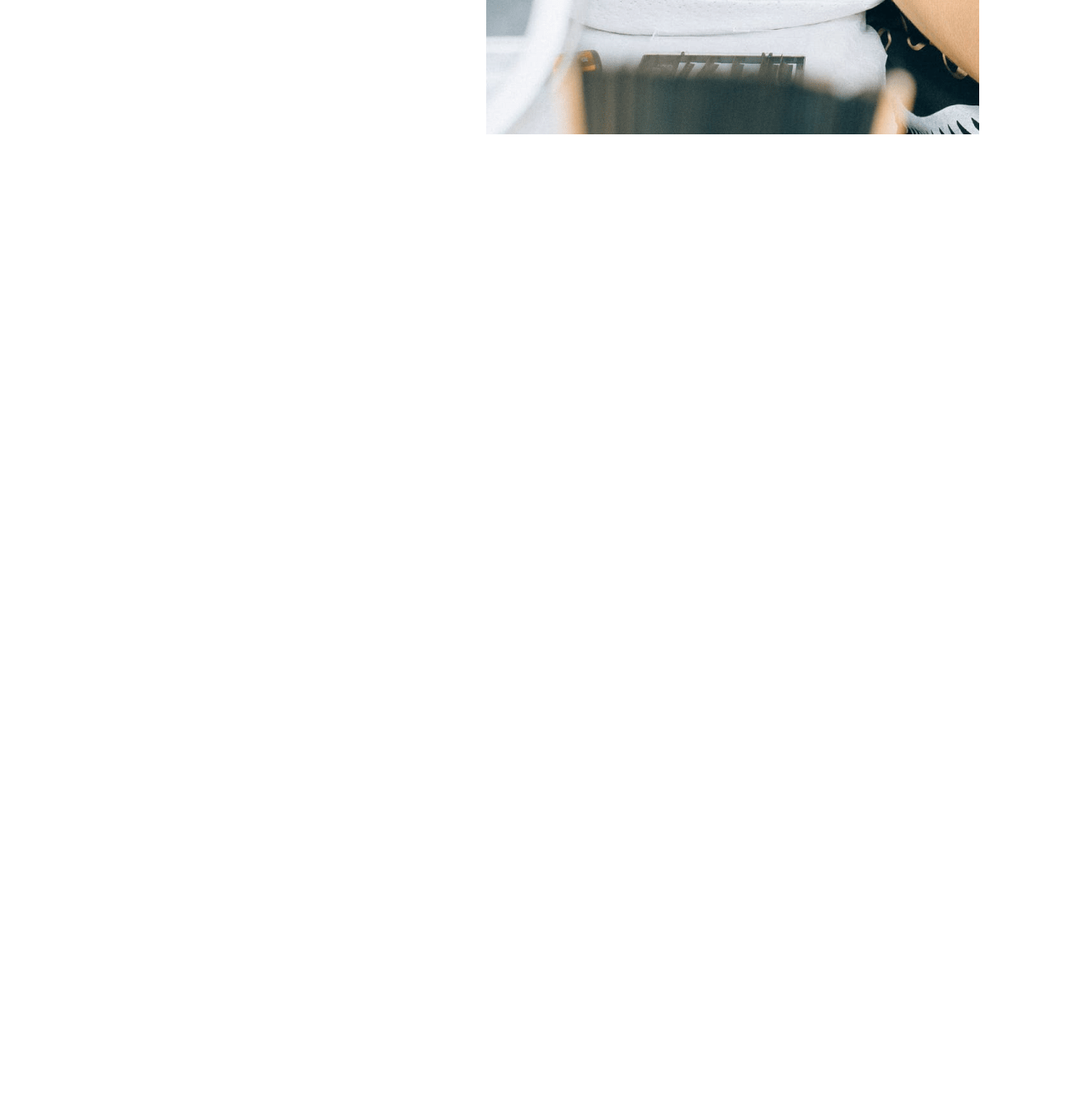
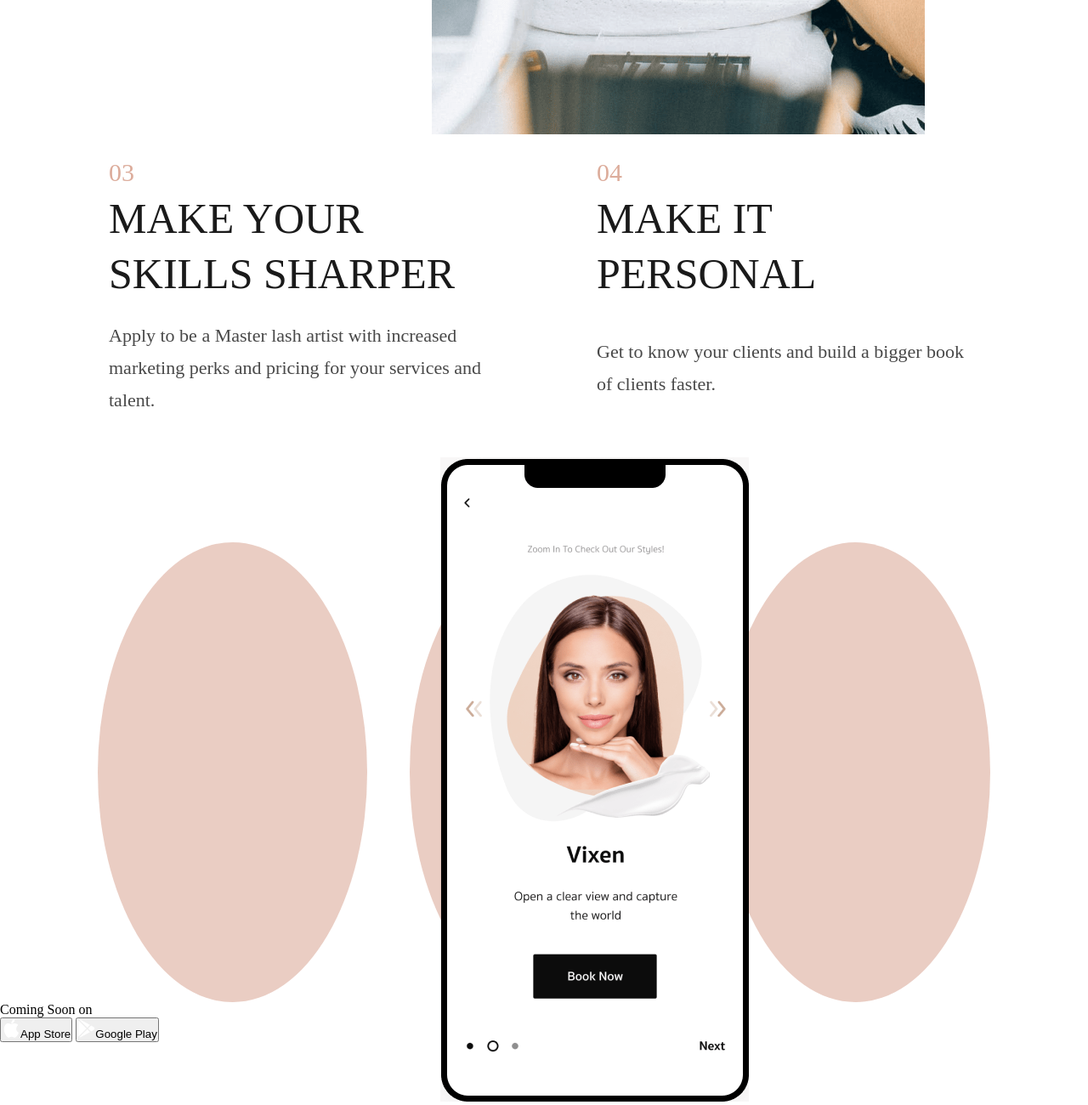
Before and after one commit to Nazarkooo/Salon, a plain HTML site: page index.html in a window 1280 px wide. Shown: the part 3592-4892 px from the top of the page at 85% size. Before the commit the page ends 3810 px from the top, so only its background shows below. Drawn offline with Linux system fonts and the light colour scheme; files whose address does not match are found by name.

Commit message:
Adding Fifth Block

```diff
--- a/css/style.scss
+++ b/css/style.scss
@@ -218,7 +218,7 @@
 
   .fourth__block__wrapper {
     margin: 0 auto;
-    width: 80%;
+    width: 70%;
     height: 1030px;
     display: flex;
     justify-content: space-between;
@@ -232,3 +232,59 @@
     margin-top: -120px;
   }
 }
+
+.fifth__block {
+  margin: 0 auto;
+  margin-top: 15%;
+  width: 100%;
+  height: 120vh;
+
+  .fifth__block__wrapper {
+    margin: 0 auto;
+    width: 80%;
+    height: 330px;
+    display: flex;
+    justify-content: space-between;
+    align-items: center;
+
+    .number__block__wrap {
+      width: 450px;
+
+      p:nth-child(2) {
+        color: $dgrey;
+      }
+
+      p:nth-child(3) {
+        color: $grey;
+      }
+    }
+  }
+
+  .phone__wrapper {
+    margin-top: 10%;
+    display: flex;
+    justify-content: space-between;
+    gap: 50px;
+    width: 100%;
+    padding-right: 115px;
+    padding-left: 115px;
+    .circle {
+      width: 541px;
+      height: 541px;
+      background-color: $accent;
+      opacity: 0.6;
+      border-radius: 50%;
+      z-index: 1;
+    }
+
+    .fifth__block__img {
+      left: 40.5%;
+      width: 350px;
+      height: 760px;
+      display: block;
+      position: absolute;
+      margin-top: -100px;
+      z-index: 1;
+    }
+  }
+}
--- a/index.html
+++ b/index.html
@@ -73,6 +73,34 @@
           </div>
         </div>
       </div>
+
+      <div class="fifth__block">
+        <div class="fifth__block__wrapper">
+          <div class="number__block number__block__wrap">
+            <p class="number">03</p>
+            <p class="title">Make your skills sharper</p>
+            <p class="text">Apply to be a Master lash artist with increased marketing perks and pricing for your services and talent.</p>
+          </div>
+          <div class="number__block number__block__wrap">
+            <p class="number">04</p>
+            <p class="title">Make it personal</p>
+            <p class="text">Get to know your clients and build a bigger book of clients faster.</p>
+          </div>
+        </div>
+
+        <div class="phone__wrapper">
+          <div class="circle"></div>
+          <div class="circle"></div>
+          <div class="circle"></div>
+          <div class="fifth__block__img">
+            <img src="./images/phone.png" alt="" />
+          </div>
+        </div>
+
+        <div>Coming Soon on</div>
+        <button><img src="./images/appstore.svg" alt="" />App Store</button>
+        <button><img src="./images/playmarket.svg" alt="" />Google Play</button>
+      </div>
     </main>
   </body>
 </html>
```
Also changed, not shown: css/style.css.
